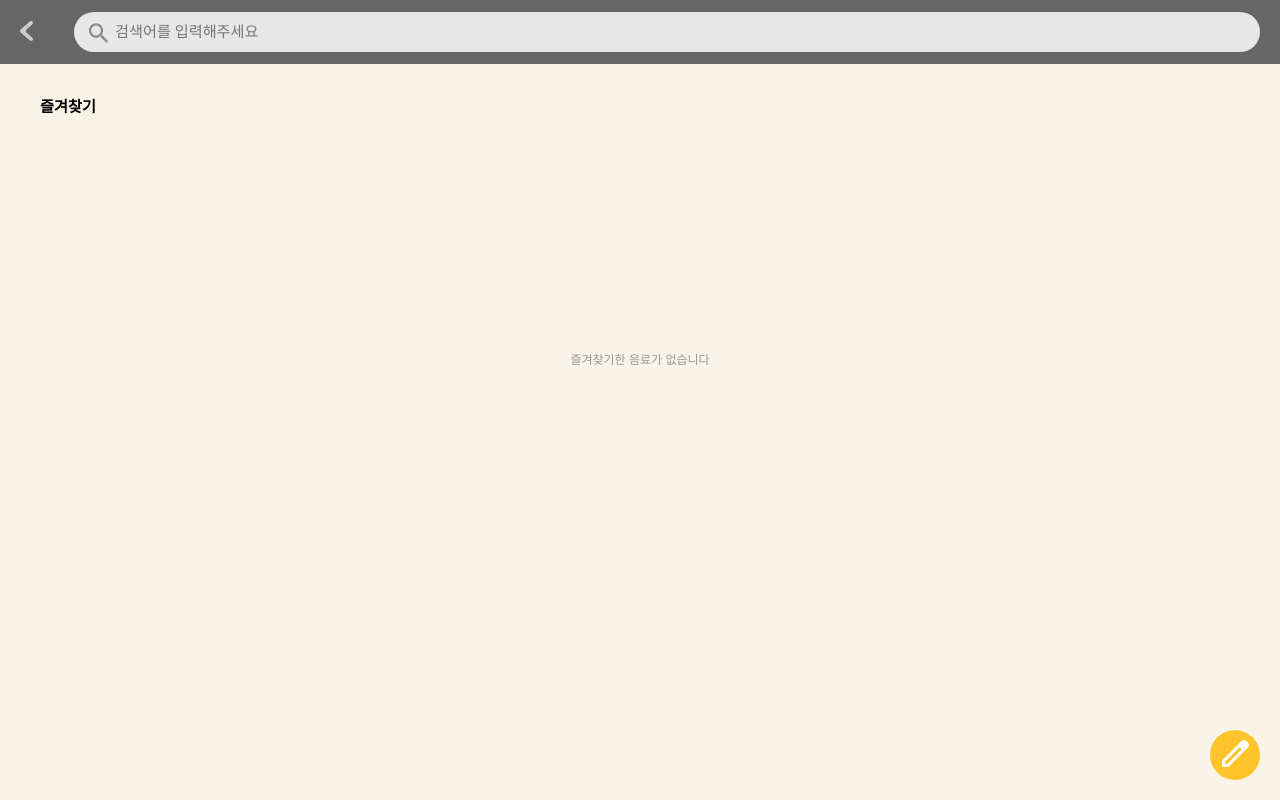
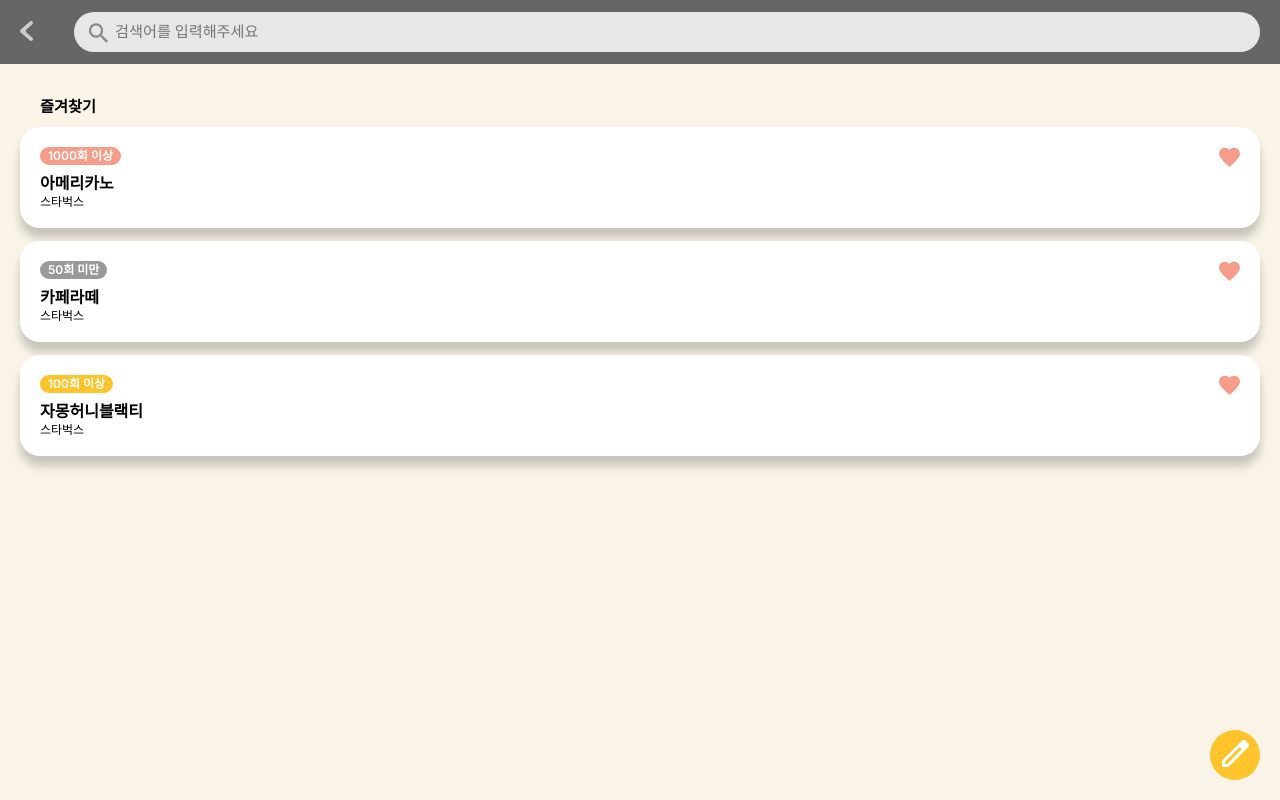
Before and after one commit to coffein-doctor/MST, a Next.js app in the folder mst/: page /beverage in a window 1280 px wide. Built offline with nearby package versions, Linux system fonts and the light colour scheme.

Commit message:
[FEAT] BeverageCreate 페이지 추가 및 최상단 layout 변경

```diff
--- /dev/null
+++ b/mst/src/app/(mainpage)/beverage/create/page.tsx
@@ -0,0 +1,5 @@
+function BeverageCreate() {
+  return <div></div>;
+}
+
+export default BeverageCreate;
--- a/mst/src/app/(mainpage)/beverage/page.tsx
+++ b/mst/src/app/(mainpage)/beverage/page.tsx
@@ -3,6 +3,7 @@ import Form from "@/components/common/Form/Form";
 import { css } from "@emotion/react";
 import { LEFTARROW, SEARCH, PENCIL } from "@/assets/icons";
 import BeverageForm from "@/components/Beverage/BeverageForm";
+import { useRouter } from "next/navigation";
 
 interface FormData {
   id: number;
@@ -11,36 +12,38 @@ interface FormData {
   company: string;
   liked: boolean;
 }
+const testFormData: FormData[] = [
+  {
+    id: 1,
+    name: "아메리카노",
+    company: "스타벅스",
+    registNum: 1000,
+    liked: true,
+  },
+  {
+    id: 2,
+    name: "카페라떼",
+    company: "스타벅스",
+    registNum: 10,
+    liked: true,
+  },
+  {
+    id: 3,
+    name: "자몽허니블랙티",
+    company: "스타벅스",
+    registNum: 105,
+    liked: true,
+  },
+];
+function Beverage() {
+  const router = useRouter();
 
-function Beverage() {
-  const testFormData: FormData[] = [
-    // {
-    //   id: 1,
-    //   name: "아메리카노",
-    //   company: "스타벅스",
-    //   registNum: 1000,
-    //   liked: true,
-    // },
-    // {
-    //   id: 2,
-    //   name: "카페라떼",
-    //   company: "스타벅스",
-    //   registNum: 10,
-    //   liked: true,
-    // },
-    // {
-    //   id: 3,
-    //   name: "자몽허니블랙티",
-    //   company: "스타벅스",
-    //   registNum: 105,
-    //   liked: true,
-    // },
-  ];
   return (
     <div>
+      {/* 상단바 */}
       <div css={topBarWrapperCSS}>
         <div css={backIconWrapperCSS}>
-          <div>{LEFTARROW}</div>
+          <div onClick={() => router.back()}>{LEFTARROW}</div>
         </div>
         <div css={searchBarWrapperCSS}>
           <div css={searchIconWrapperCSS}>
@@ -55,6 +58,7 @@ function Beverage() {
         </div>
       </div>
       <div css={emptyTopBarCSS}></div>
+      {/* 결과 */}
       <div css={resultWrapperCSS}>
         <div css={favBevSubTitleCSS}>즐겨찾기</div>
         {testFormData.length === 0 ? (
@@ -64,7 +68,8 @@ function Beverage() {
         ) : (
           testFormData.map((item) => (
             <Form
-              css={favBevWrapperCSS}
+              cssProps={favBevWrapperCSS}
+              shadow={true}
               key={item?.id}
               content={
                 <BeverageForm
@@ -78,6 +83,7 @@ function Beverage() {
           ))
         )}
       </div>
+      {/* 작성버튼 */}
       <button css={registerBtnWrapperCSS}>
         <div>{PENCIL}</div>
       </button>
--- a/mst/src/app/(mainpage)/layout.tsx
+++ b/mst/src/app/(mainpage)/layout.tsx
@@ -13,7 +13,7 @@ export default function MainPageLayout({
   const pathname = usePathname();
 
   // layout이 필요없는 router주소는 여기에 넣어준다.
-  if (pathname === "/" || pathname === "/beverage") {
+  if (pathname === "/" || pathname.startsWith("/beverage")) {
     return (
       <div>
         <div css={contentWrapperCSS}>{children}</div>
```
